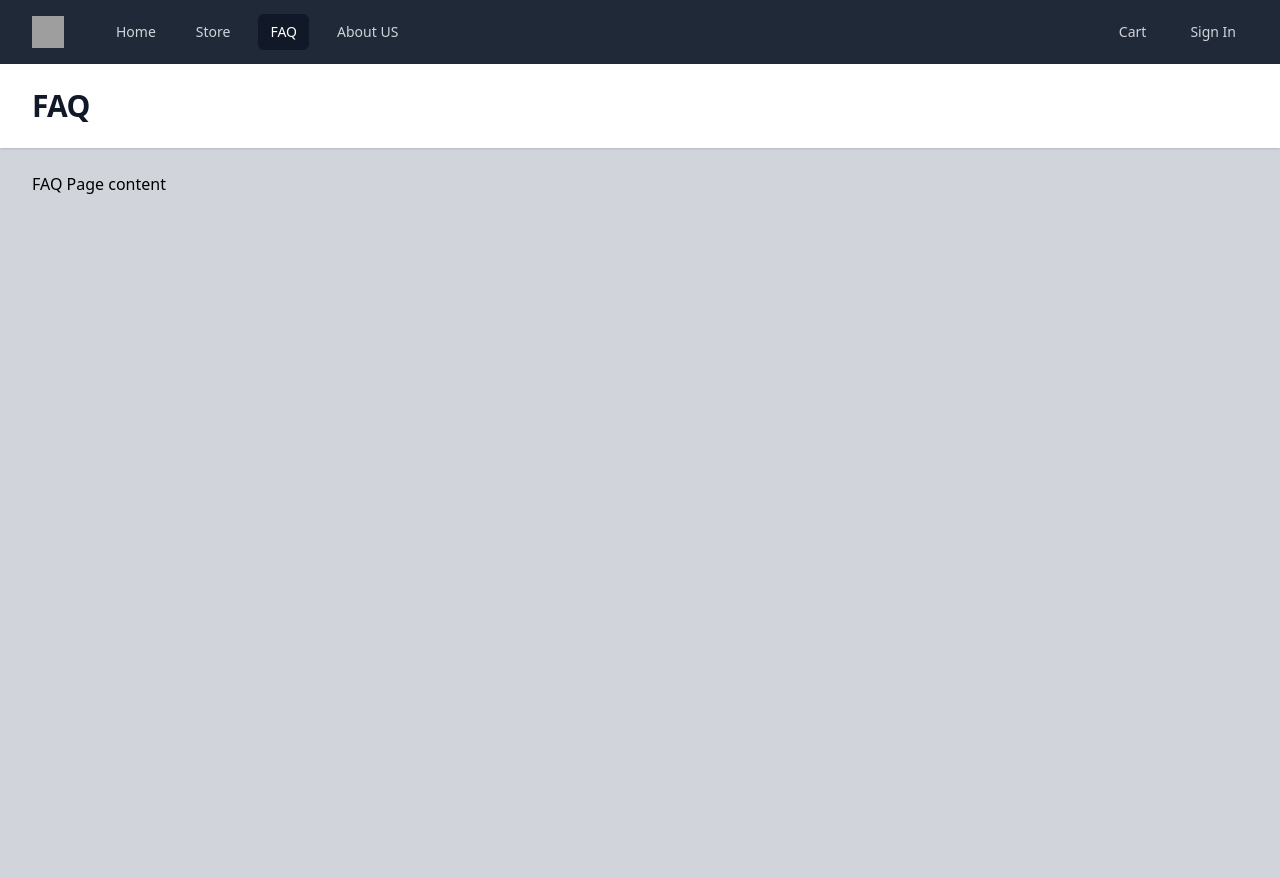
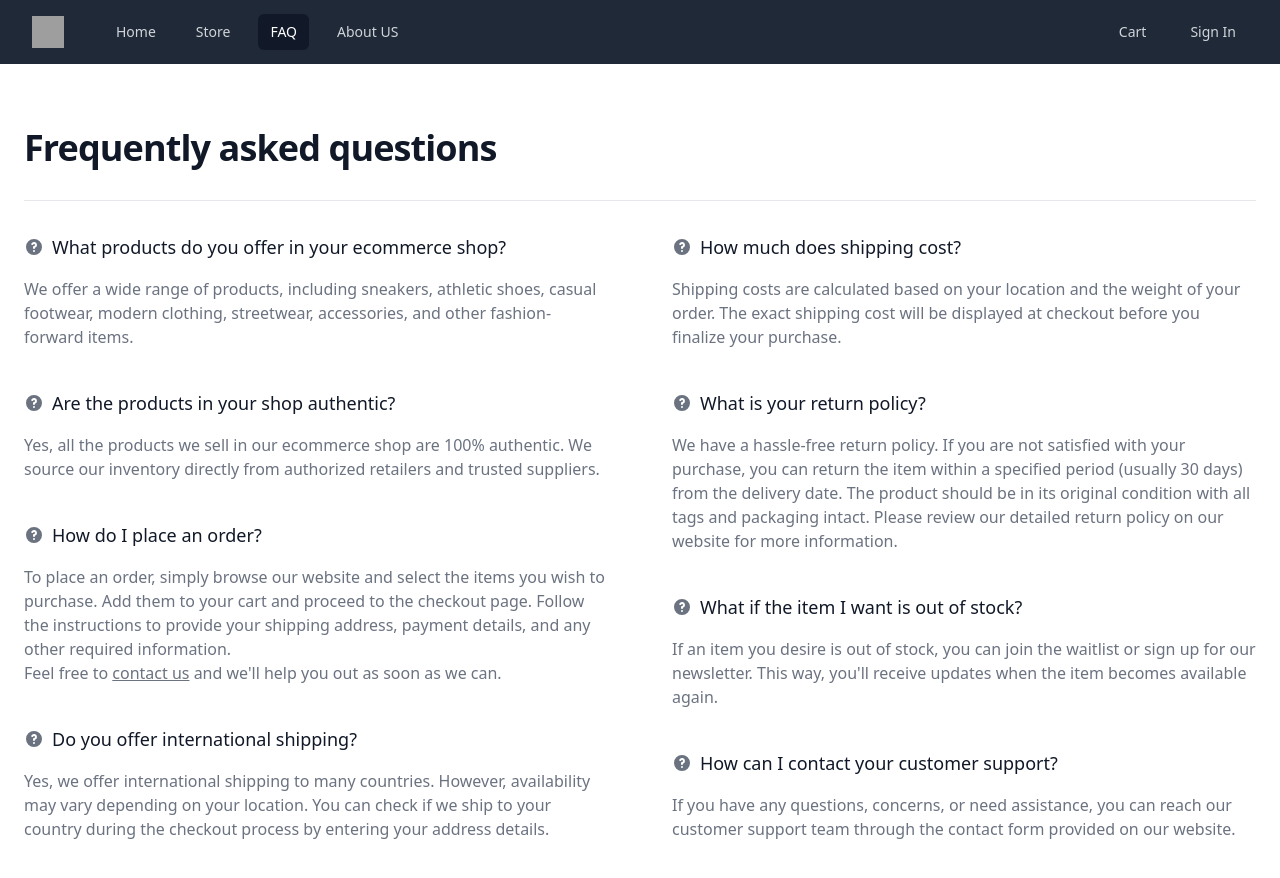
Before and after one commit to mihaildanilov/NodeJS-React-TS-Exam-Assignment, a React (Vite) app in the folder frontend/: page /faq in a window 1280 px wide. Shown: the top 878 px of the page. Before the commit the page ends 800 px from the top, so only its background shows below. Built offline with nearby package versions, Linux system fonts and the light colour scheme; grey boxes are pictures that could not be loaded.

Commit message:
Update FAQPage.tsx (#85)

```diff
--- a/frontend/src/pages/customer/FAQPage.tsx
+++ b/frontend/src/pages/customer/FAQPage.tsx
@@ -1,10 +1,202 @@
-import { PageComponent } from '../layouts';
-
 const FAQPage = () => {
 	return (
-		<PageComponent title="FAQ">
-			<div>FAQ Page content</div>
-		</PageComponent>
+		<section className="bg-white pt-[5.5rem] ">
+			<div className="mx-auto max-w-screen-xl px-4 py-8 sm:py-10 lg:px-6">
+				<h2 className="mb-8 text-4xl font-extrabold tracking-tight text-gray-900 ">
+					Frequently asked questions
+				</h2>
+				<div className="grid border-t border-gray-200 pt-8 text-left  md:grid-cols-2 md:gap-16">
+					<div>
+						<div className="mb-10">
+							<h3 className="mb-4 flex items-center text-lg font-medium text-gray-900 ">
+								<svg
+									className="mr-2 h-5 w-5 flex-shrink-0 text-gray-500 "
+									fill="currentColor"
+									viewBox="0 0 20 20"
+									xmlns="http://www.w3.org/2000/svg">
+									<path
+										fillRule="evenodd"
+										d="M18 10a8 8 0 11-16 0 8 8 0 0116 0zm-8-3a1 1 0 00-.867.5 1 1 0 11-1.731-1A3 3 0 0113 8a3.001 3.001 0 01-2 2.83V11a1 1 0 11-2 0v-1a1 1 0 011-1 1 1 0 100-2zm0 8a1 1 0 100-2 1 1 0 000 2z"
+										clipRule="evenodd"
+									/>
+								</svg>
+								What products do you offer in your ecommerce shop?
+							</h3>
+							<p className="text-gray-500 ">
+								We offer a wide range of products, including sneakers, athletic
+								shoes, casual footwear, modern clothing, streetwear, accessories,
+								and other fashion-forward items.
+							</p>
+						</div>
+						<div className="mb-10">
+							<h3 className="mb-4 flex items-center text-lg font-medium text-gray-900 ">
+								<svg
+									className="mr-2 h-5 w-5 flex-shrink-0 text-gray-500 "
+									fill="currentColor"
+									viewBox="0 0 20 20"
+									xmlns="http://www.w3.org/2000/svg">
+									<path
+										fillRule="evenodd"
+										d="M18 10a8 8 0 11-16 0 8 8 0 0116 0zm-8-3a1 1 0 00-.867.5 1 1 0 11-1.731-1A3 3 0 0113 8a3.001 3.001 0 01-2 2.83V11a1 1 0 11-2 0v-1a1 1 0 011-1 1 1 0 100-2zm0 8a1 1 0 100-2 1 1 0 000 2z"
+										clipRule="evenodd"
+									/>
+								</svg>
+								Are the products in your shop authentic?
+							</h3>
+							<p className="text-gray-500 ">
+								Yes, all the products we sell in our ecommerce shop are 100%
+								authentic. We source our inventory directly from authorized
+								retailers and trusted suppliers.
+							</p>
+						</div>
+						<div className="mb-10">
+							<h3 className="mb-4 flex items-center text-lg font-medium text-gray-900 ">
+								<svg
+									className="mr-2 h-5 w-5 flex-shrink-0 text-gray-500 "
+									fill="currentColor"
+									viewBox="0 0 20 20"
+									xmlns="http://www.w3.org/2000/svg">
+									<path
+										fillRule="evenodd"
+										d="M18 10a8 8 0 11-16 0 8 8 0 0116 0zm-8-3a1 1 0 00-.867.5 1 1 0 11-1.731-1A3 3 0 0113 8a3.001 3.001 0 01-2 2.83V11a1 1 0 11-2 0v-1a1 1 0 011-1 1 1 0 100-2zm0 8a1 1 0 100-2 1 1 0 000 2z"
+										clipRule="evenodd"
+									/>
+								</svg>
+								How do I place an order?
+							</h3>
+							<p className="text-gray-500 ">
+								To place an order, simply browse our website and select the items
+								you wish to purchase. Add them to your cart and proceed to the
+								checkout page. Follow the instructions to provide your shipping
+								address, payment details, and any other required information.
+							</p>
+							<p className="text-gray-500 ">
+								Feel free to{' '}
+								<a
+									href="/contact"
+									className="font-medium underline hover:no-underline"
+									target="_blank"
+									rel="noreferrer">
+									contact us
+								</a>{' '}
+								and we&apos;ll help you out as soon as we can.
+							</p>
+						</div>
+						<div className="mb-10">
+							<h3 className="mb-4 flex items-center text-lg font-medium text-gray-900 ">
+								<svg
+									className="mr-2 h-5 w-5 flex-shrink-0 text-gray-500 "
+									fill="currentColor"
+									viewBox="0 0 20 20"
+									xmlns="http://www.w3.org/2000/svg">
+									<path
+										fillRule="evenodd"
+										d="M18 10a8 8 0 11-16 0 8 8 0 0116 0zm-8-3a1 1 0 00-.867.5 1 1 0 11-1.731-1A3 3 0 0113 8a3.001 3.001 0 01-2 2.83V11a1 1 0 11-2 0v-1a1 1 0 011-1 1 1 0 100-2zm0 8a1 1 0 100-2 1 1 0 000 2z"
+										clipRule="evenodd"
+									/>
+								</svg>
+								Do you offer international shipping?
+							</h3>
+							<p className="text-gray-500 ">
+								Yes, we offer international shipping to many countries. However,
+								availability may vary depending on your location. You can check if
+								we ship to your country during the checkout process by entering your
+								address details.
+							</p>
+						</div>
+					</div>
+					<div>
+						<div className="mb-10">
+							<h3 className="mb-4 flex items-center text-lg font-medium text-gray-900 ">
+								<svg
+									className="mr-2 h-5 w-5 flex-shrink-0 text-gray-500 "
+									fill="currentColor"
+									viewBox="0 0 20 20"
+									xmlns="http://www.w3.org/2000/svg">
+									<path
+										fillRule="evenodd"
+										d="M18 10a8 8 0 11-16 0 8 8 0 0116 0zm-8-3a1 1 0 00-.867.5 1 1 0 11-1.731-1A3 3 0 0113 8a3.001 3.001 0 01-2 2.83V11a1 1 0 11-2 0v-1a1 1 0 011-1 1 1 0 100-2zm0 8a1 1 0 100-2 1 1 0 000 2z"
+										clipRule="evenodd"
+									/>
+								</svg>
+								How much does shipping cost?
+							</h3>
+							<p className="text-gray-500">
+								Shipping costs are calculated based on your location and the weight
+								of your order. The exact shipping cost will be displayed at checkout
+								before you finalize your purchase.
+							</p>
+						</div>
+						<div className="mb-10">
+							<h3 className="mb-4 flex items-center text-lg font-medium text-gray-900 ">
+								<svg
+									className="mr-2 h-5 w-5 flex-shrink-0 text-gray-500 "
+									fill="currentColor"
+									viewBox="0 0 20 20"
+									xmlns="http://www.w3.org/2000/svg">
+									<path
+										fillRule="evenodd"
+										d="M18 10a8 8 0 11-16 0 8 8 0 0116 0zm-8-3a1 1 0 00-.867.5 1 1 0 11-1.731-1A3 3 0 0113 8a3.001 3.001 0 01-2 2.83V11a1 1 0 11-2 0v-1a1 1 0 011-1 1 1 0 100-2zm0 8a1 1 0 100-2 1 1 0 000 2z"
+										clipRule="evenodd"
+									/>
+								</svg>
+								What is your return policy?
+							</h3>
+							<p className="text-gray-500 ">
+								We have a hassle-free return policy. If you are not satisfied with
+								your purchase, you can return the item within a specified period
+								(usually 30 days) from the delivery date. The product should be in
+								its original condition with all tags and packaging intact. Please
+								review our detailed return policy on our website for more
+								information.
+							</p>
+						</div>
+						<div className="mb-10">
+							<h3 className="mb-4 flex items-center text-lg font-medium text-gray-900 ">
+								<svg
+									className="mr-2 h-5 w-5 flex-shrink-0 text-gray-500 "
+									fill="currentColor"
+									viewBox="0 0 20 20"
+									xmlns="http://www.w3.org/2000/svg">
+									<path
+										fillRule="evenodd"
+										d="M18 10a8 8 0 11-16 0 8 8 0 0116 0zm-8-3a1 1 0 00-.867.5 1 1 0 11-1.731-1A3 3 0 0113 8a3.001 3.001 0 01-2 2.83V11a1 1 0 11-2 0v-1a1 1 0 011-1 1 1 0 100-2zm0 8a1 1 0 100-2 1 1 0 000 2z"
+										clipRule="evenodd"
+									/>
+								</svg>
+								What if the item I want is out of stock?
+							</h3>
+							<p className="text-gray-500 ">
+								If an item you desire is out of stock, you can join the waitlist or
+								sign up for our newsletter. This way, you&apos;ll receive updates
+								when the item becomes available again.
+							</p>
+						</div>
+						<div className="mb-10">
+							<h3 className="mb-4 flex items-center text-lg font-medium text-gray-900 ">
+								<svg
+									className="mr-2 h-5 w-5 flex-shrink-0 text-gray-500 "
+									fill="currentColor"
+									viewBox="0 0 20 20"
+									xmlns="http://www.w3.org/2000/svg">
+									<path
+										fillRule="evenodd"
+										d="M18 10a8 8 0 11-16 0 8 8 0 0116 0zm-8-3a1 1 0 00-.867.5 1 1 0 11-1.731-1A3 3 0 0113 8a3.001 3.001 0 01-2 2.83V11a1 1 0 11-2 0v-1a1 1 0 011-1 1 1 0 100-2zm0 8a1 1 0 100-2 1 1 0 000 2z"
+										clipRule="evenodd"
+									/>
+								</svg>
+								How can I contact your customer support?
+							</h3>
+							<p className="text-gray-500 ">
+								If you have any questions, concerns, or need assistance, you can
+								reach our customer support team through the contact form provided on
+								our website.
+							</p>
+						</div>
+					</div>
+				</div>
+			</div>
+		</section>
 	);
 };
 
```
